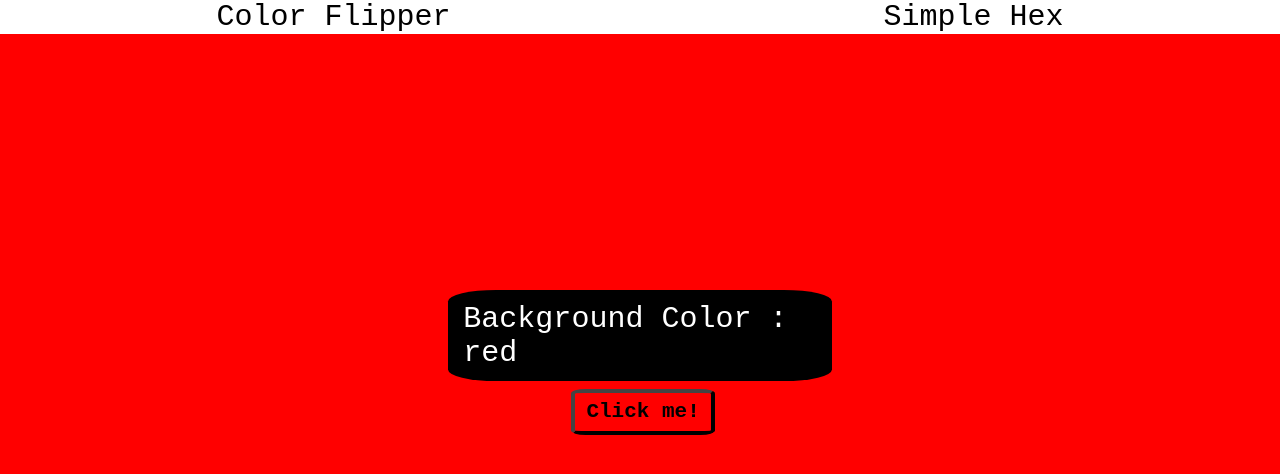
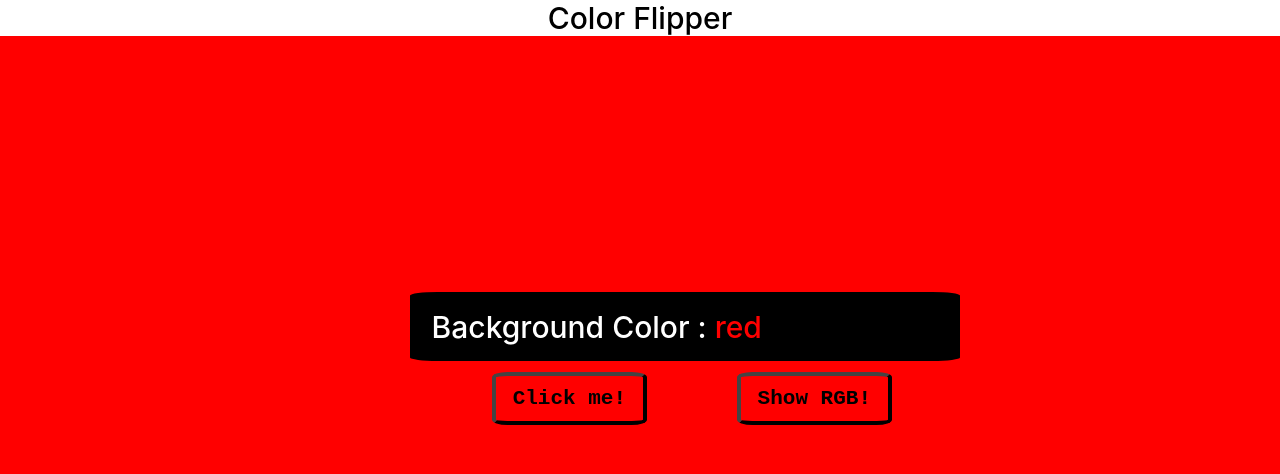
Before and after one commit to Mizar1239/InteractiveBackgroundColor, a plain HTML site: page index.html in a window 1280 px wide. Both pictures are taken after a click on the button "Click me!". Drawn offline with Linux system fonts and the light colour scheme.

Commit message:
Version 1.0 . Only needs "Show RGB" button animation when the effect is active.

```diff
--- a/index.html
+++ b/index.html
@@ -1,5 +1,6 @@
 <!DOCTYPE html>
 <html lang="en">
+
 <head>
     <meta charset="UTF-8">
     <meta http-equiv="X-UA-Compatible" content="IE=edge">
@@ -8,16 +9,22 @@
     <link rel="stylesheet" href="styles.css">
     <script src="script.js" defer></script>
 </head>
+
 <body>
     <div class="header">
         <ul>
             <li>Color Flipper</li>
-            <li>Simple Hex</li>
         </ul>
     </div>
     <div class="description">
         <div id="background-color-desc"></div>
         <button id="change">Click me!</button>
+        <button id="show-rgb">Show RGB!</button>
+        <br />
+        <div id="rgb-desc" style="display:none; float: right;"></div>
     </div>
+
+
 </body>
+
 </html>
--- a/script.js
+++ b/script.js
@@ -1,21 +1,37 @@
 "use strict"
 
 var textDiv = document.getElementById("background-color-desc");
+var rgbdiv = document.getElementById("rgb-desc");
 var bodyColor = defineColor(window.getComputedStyle(document.body).backgroundColor);
-let button = document.getElementById("change");
-
-
-
-button.addEventListener("click", changeRandColor);
-textDiv.innerHTML = "Background Color : " + bodyColor;
+let changebutton = document.getElementById("change");
+let showrgbbutton = document.getElementById("show-rgb");
+var showrgbflag = 0;
 
 
 
 
+changebutton.addEventListener("click", changeRandColor);
+showrgbbutton.addEventListener("click", showRGB);
+textDiv.innerHTML = "Background Color : <div id =\"colorText\" style=\"display: inline-block; color:" + bodyColor + "\">" + bodyColor + "</div>";
+rgbdiv.innerHTML = "RGB Value: rgb(255, 0, 0)";
 
 
 
-function defineColor(color){
+
+function showRGB(){
+  if(showrgbflag == 0){
+    rgbdiv.style.display = "inline-block";
+    showrgbflag++;
+  }
+  else{
+    rgbdiv.style.display = "none";
+    showrgbflag--;
+  }
+}
+
+function defineColor(color) {
+
+  rgbdiv.innerHTML = "RGB Value: " + color;
 
   switch (color) {
     case "rgb(255, 0, 0)":
@@ -27,6 +43,12 @@ function defineColor(color){
     case "rgb(0, 0, 255)":
       color = "blue";
       break;
+    case "rgb(252, 186, 3)":
+      color = "yellow";
+      break;
+    case "rgb(252, 3, 231)":
+      color = "pink";
+      break;
     default:
       color = "unknown";
   }
@@ -35,14 +57,14 @@ function defineColor(color){
 
 }
 
-function randomizeColor(){
-    let colors = ["rgb(255, 0, 0)", "rgb(0, 255, 0)", "rgb(0, 0, 255)"]
-    var randomNumber = Math.floor(Math.random() * 3);
+function randomizeColor() {
+  let colors = ["rgb(255, 0, 0)", "rgb(0, 255, 0)", "rgb(0, 0, 255)", "rgb(252, 186, 3)", "rgb(252, 3, 231)"]
+  var randomNumber = Math.floor(Math.random() * 5);
   return colors[randomNumber];
 }
 
-function changeRandColor(){
+function changeRandColor() {
   document.body.style.backgroundColor = randomizeColor();
   bodyColor = defineColor(window.getComputedStyle(document.body).backgroundColor);
-    textDiv.innerHTML = "Background Color : " + bodyColor;
+  textDiv.innerHTML = "Background Color : <div id =\"colorText\" style=\"display: inline-block; color:" + bodyColor + "\">" + bodyColor + "</div>";
 }
--- a/styles.css
+++ b/styles.css
@@ -14,7 +14,7 @@ li {
 }
 
 body {
-    font-family: "Courier New", Courier, monospace;
+    font-family: "Inter", sans-serif;
     font-weight: 500;
     font-size: 30px;
     background-color: red;
@@ -23,17 +23,17 @@ body {
 }
 
 .description {
-    padding-left:35%;
+    padding-left:32%;
     padding-top: 20%;
-    padding-right:35%;
+    padding-right:25%;
 }
 
-#change {
+#change, #show-rgb {
     font-family: "Courier New", Courier, monospace;
-    font-weight: 700;
+    font-weight: 550;
     color:black;
     background-color: transparent;
-    margin-left:32%;
+    margin-left:15%;
     margin-top:2%;
     padding-left:3%;
     padding-right: 3%;
@@ -46,10 +46,19 @@ body {
 
 #background-color-desc {
     background-color: black;
-    border-radius:12.5%;
+    border-radius:5%;
     padding-left: 4%;
-    padding-right: 3%;
+    padding-right: 0%;
     padding-top:3%;
     padding-bottom: 3%;
     color:white
 }
+
+#colorText {
+    margin: 0;
+    padding: 0;
+}
+
+#rgb-desc {
+    font-size: 10px;
+}
```
Lines whose indentation alone changed are shown as unchanged.
